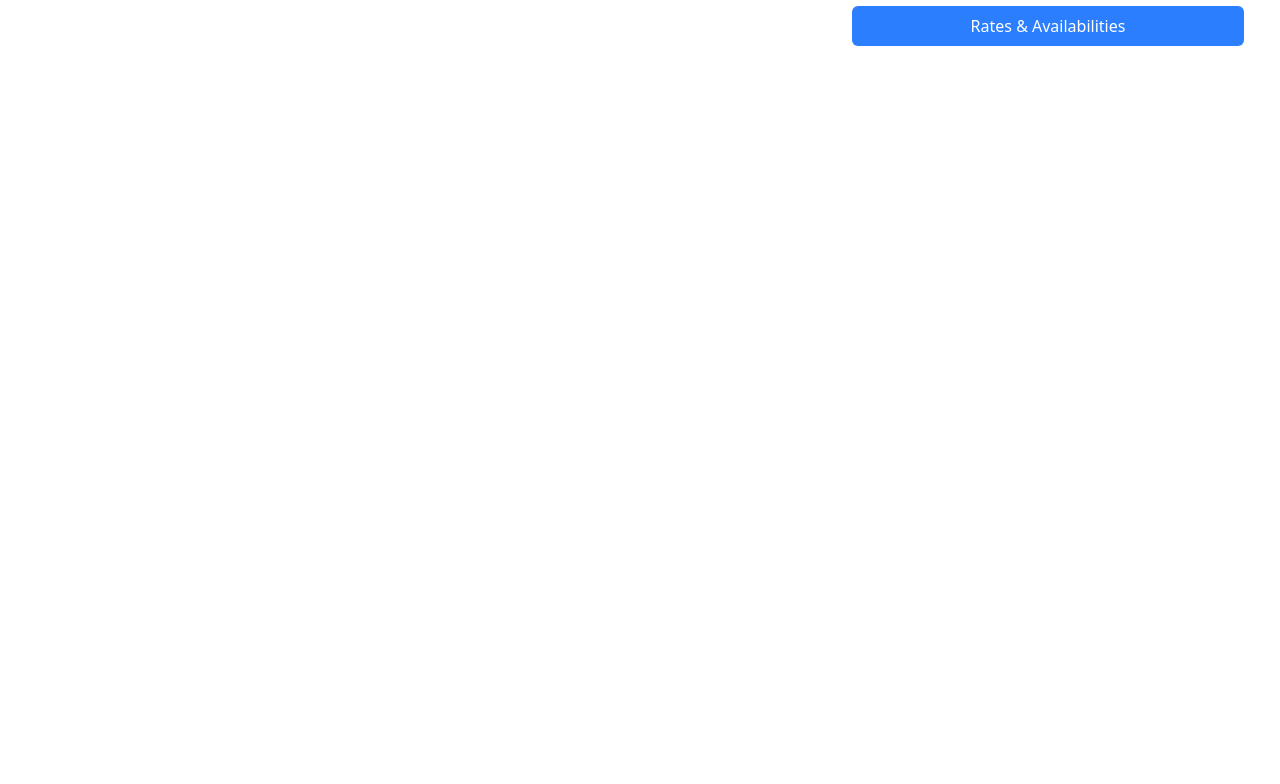
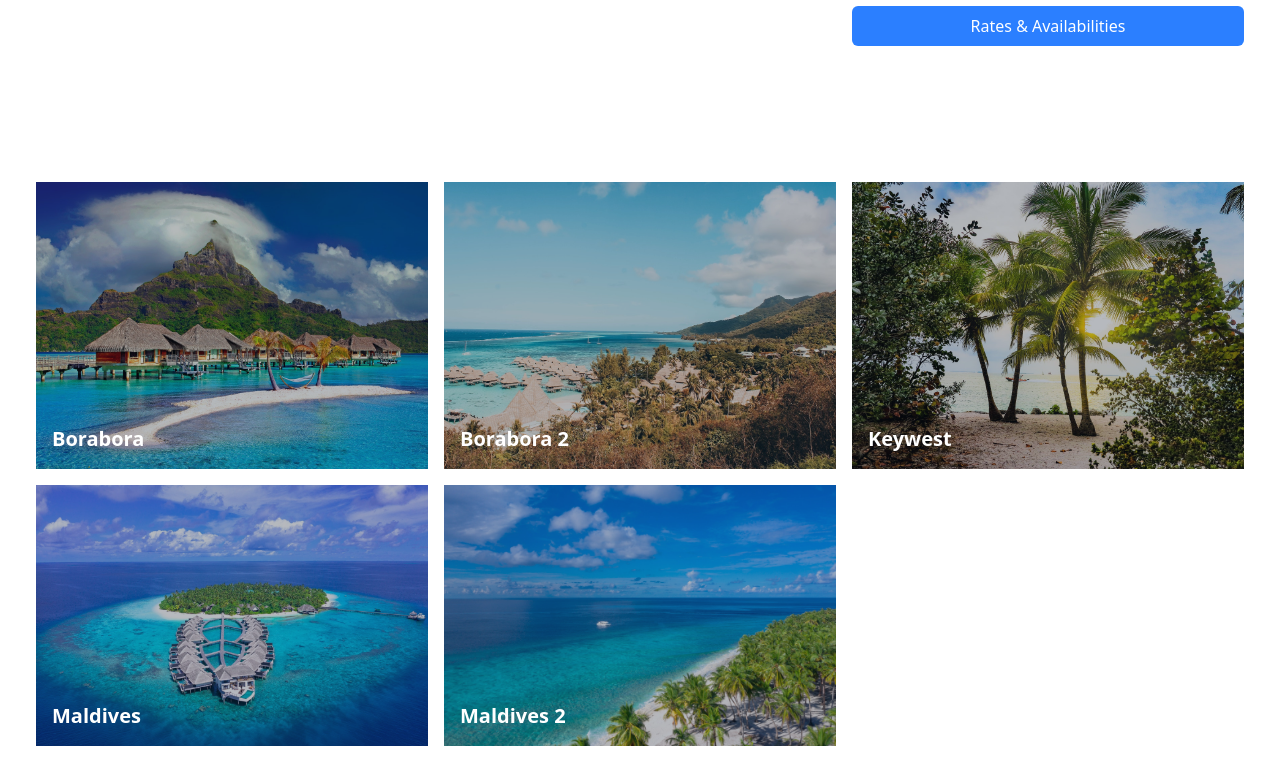
Before and after one commit to virgianariyanto/beach-react, a React (Vite) app: page / in a window 1280 px wide. Shown: the part 1933-2717 px from the top of the page. Before the commit the page ends 2051 px from the top, so only its background shows below. Built offline with nearby package versions, Linux system fonts and the light colour scheme.

Commit message:
Card design

```diff
--- a/src/App.jsx
+++ b/src/App.jsx
@@ -2,6 +2,7 @@
 import Hero from './components/Hero.jsx'
 import Destination from './components/Destination.jsx'
 import Search from './components/Search.jsx'
+import Selects from './components/Selects.jsx'
 
 function App() {
 
@@ -11,6 +12,7 @@
       <Hero />
       <Destination />
       <Search />
+      <Selects />
     </>
   )
 }
--- /dev/null
+++ b/src/components/Selects.jsx
@@ -0,0 +1,21 @@
+import React from "react";
+import borabora from "../assets/borabora.jpg";
+import borabora2 from "../assets/borabora2.jpg";
+import keywest from "../assets/keywest.jpg";
+import maldives from "../assets/maldives.jpg";
+import maldives2 from "../assets/maldives2.jpg";
+import SelectsCard from "./SelectsCard";
+
+const Selects = () => {
+    return(
+        <div className="max-w-[1240px] mx-auto px-4 py-16 grid sm:grid-cols-2 lg:grid-cols-3 gap-4">
+            <SelectsCard img={borabora} text="Borabora"/>
+            <SelectsCard img={borabora2} text="Borabora 2"/>
+            <SelectsCard img={keywest} text="Keywest"/>
+            <SelectsCard img={maldives} text="Maldives"/>
+            <SelectsCard img={maldives2} text="Maldives 2"/>
+        </div>
+    )
+}
+
+export default Selects;
--- /dev/null
+++ b/src/components/SelectsCard.jsx
@@ -0,0 +1,14 @@
+import React from "react";
+
+const SelectsCard = (props) => {
+    return(
+        <div className="relative">
+            <img className="w-full h-full object-cover" src={props.img} alt="" />
+            <div className="absolute top-0 left-0 w-full h-full bg-gray-900/30">
+                <p className="left-4 bottom-4 text-xl text-white font-bold absolute">{props.text}</p>
+            </div>
+        </div>
+    )
+}
+
+export default SelectsCard;
```
